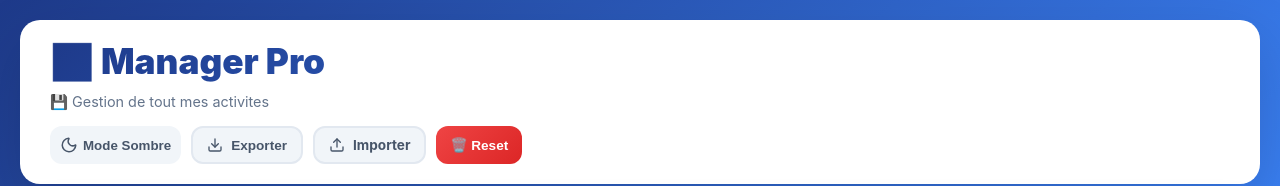
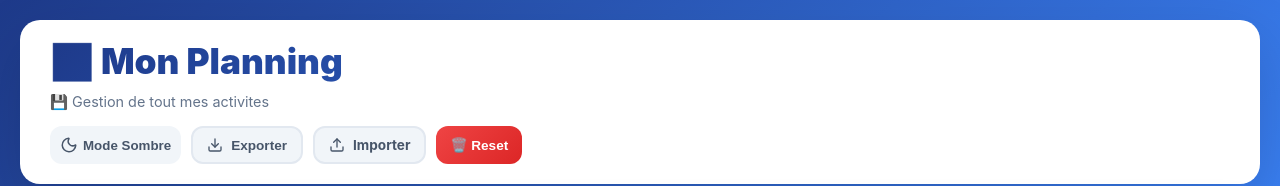
Before and after one commit to Aminataadamaba/calendrier, a React (Create React App) app: page / in a window 1280 px wide. Shown: the top 186 px of the page. Built offline with nearby package versions, Linux system fonts and the light colour scheme.

Commit message:
calendrier

```diff
--- a/src/App.js
+++ b/src/App.js
@@ -1427,7 +1427,7 @@ export default function ProManager() {
 
       {/* HEADER */}
       <div className="header">
-        <h1>📊 Manager Pro</h1>
+        <h1>📊 Mon Planning</h1>
         <div style={{fontSize: '0.9rem', color: '#64748b'}}>
           💾 Gestion de tout mes activites
         </div>
```
